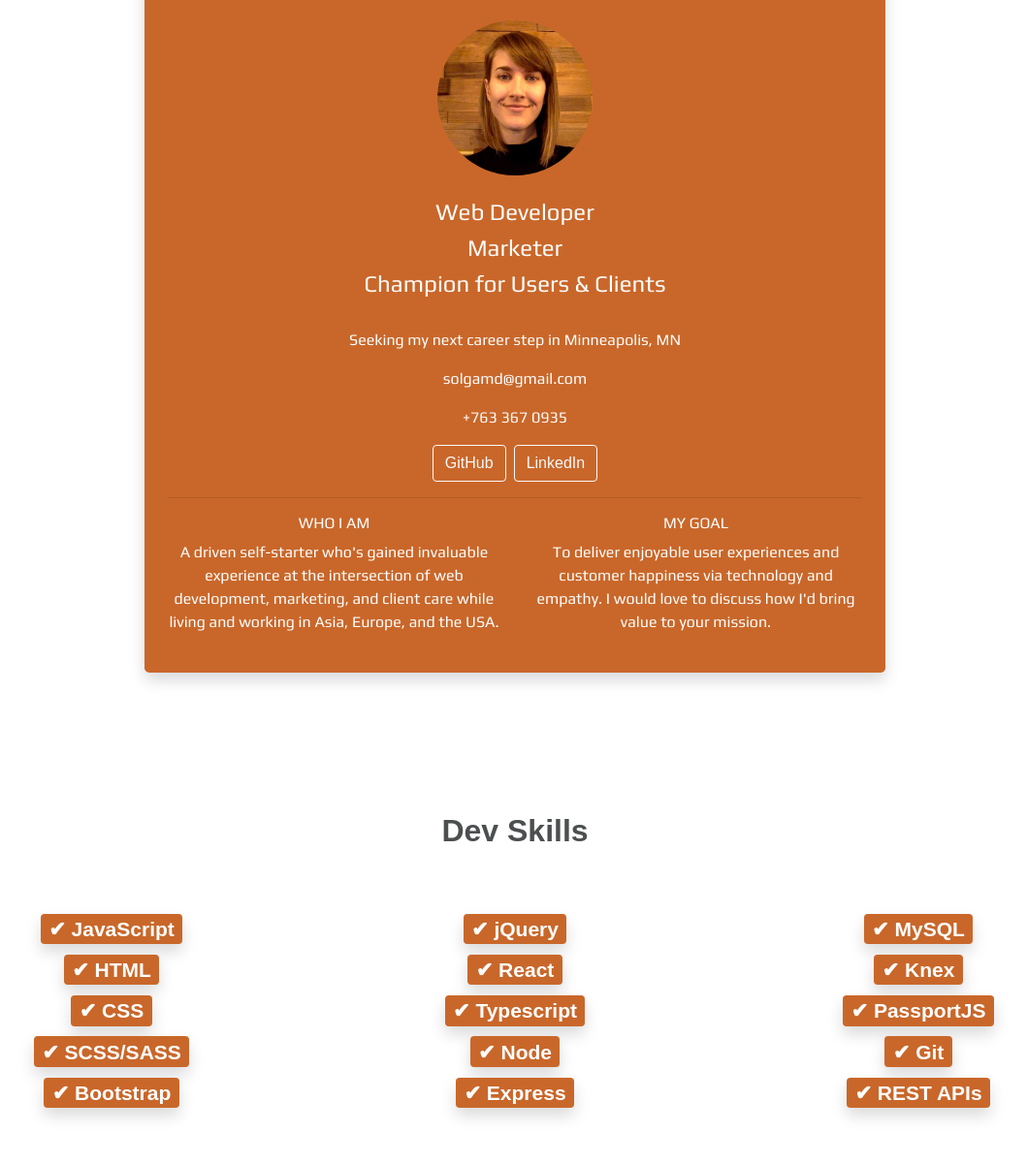
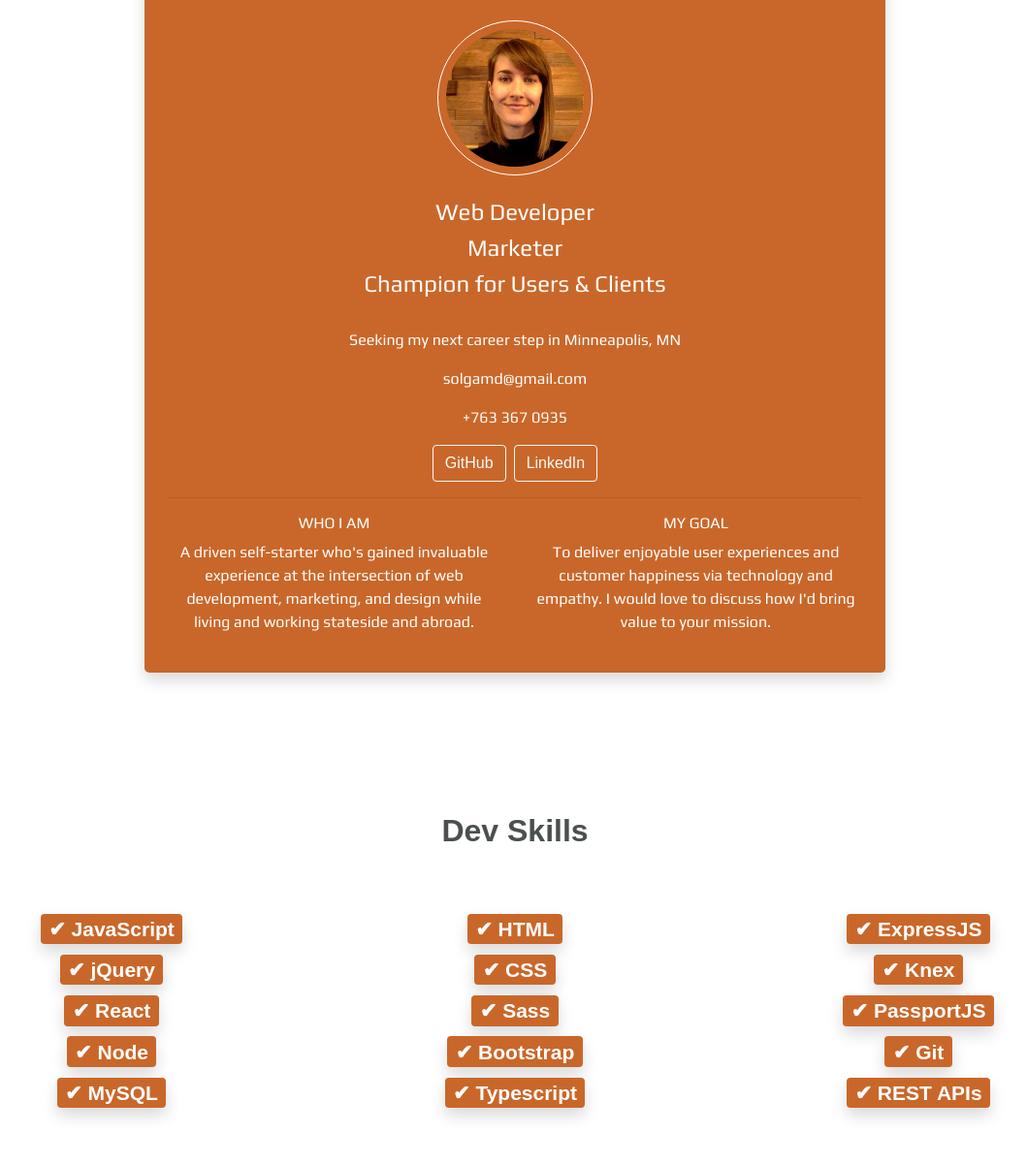
Before and after one commit to solgamd/Bootstrap-Resume, a website: page public/index.html in a window 1280 px wide. Shown: the part 179-1380 px from the top of the page at 97% size, without its empty margins (109-1168 px from the left). Drawn offline with nearby package versions, Linux system fonts and the light colour scheme.

Commit message:
Styling updates; rearranged Skills

```diff
--- a/public/index.html
+++ b/public/index.html
@@ -58,7 +58,7 @@
             <div class="col col-lg-7 col-xl-7 p-4 mx-5 bg-primary text-white rounded-lg shadow">
                 <h1 class="text-white text-center">Megan Solga-Slater</h1>
                 <div class="text-center my-4">
-                    <img class="rounded-circle text-center" style="height:10em;" src="images/headshot-crop-square.jpg"
+                    <img class="rounded-circle border border-white p-2 text-center" style="height:10em;" src="images/headshot-crop-square.jpg"
                         alt="head shot photo">
                 </div>
                 <h4 class="text-white text-center">Web Developer</h4>
@@ -79,9 +79,7 @@
                     <div class="col" style="min-width: 200px">
                         <h6 class="text-center">WHO I AM</h6>
                         <p class="text-center">A driven self-starter who's gained invaluable experience at the
-                            intersection of web development, marketing, and client care while living and working in
-                            Asia,
-                            Europe, and the USA.</p>
+                            intersection of web development, marketing, and design while living and working stateside and abroad.</p>
                     </div>
                     <div class="col" style="min-width: 200px">
                         <h6 class="text-center">MY GOAL</h6>
@@ -102,24 +100,24 @@
             <div class="col-sm mb-5 pb-5">
                 <ul class="list-group">
                     <h3><span class="badge badge-primary shadow">✔︎ JavaScript</span></h3>
-                    <h3><span class="badge badge-primary shadow">✔︎ HTML</span></h3>
-                    <h3><span class="badge badge-primary shadow">✔︎ CSS</span></h3>
-                    <h3><span class="badge badge-primary shadow">✔︎ SCSS/SASS</span></h3>
-                    <h3><span class="badge badge-primary shadow">✔︎ Bootstrap</span></h3>
+                    <h3><span class="badge badge-primary shadow">✔︎ jQuery</span></h3>
+                    <h3><span class="badge badge-primary shadow">✔︎ React</span></h3>
+                    <h3><span class="badge badge-primary shadow">✔︎ Node</span></h3>
+                    <h3><span class="badge badge-primary shadow">✔︎ MySQL</span></h3>
                 </ul>
             </div>
             <div class="col-sm mb-5 pb-5">
                 <ul class="list-group">
-                    <h3><span class="badge badge-primary shadow">✔︎ jQuery</span></h3>
-                    <h3><span class="badge badge-primary shadow">✔︎ React</span></h3>
+                    <h3><span class="badge badge-primary shadow">✔︎ HTML</span></h3>
+                    <h3><span class="badge badge-primary shadow">✔︎ CSS</span></h3>
+                    <h3><span class="badge badge-primary shadow">✔︎ Sass</span></h3>
+                    <h3><span class="badge badge-primary shadow">✔︎ Bootstrap</span></h3>
                     <h3><span class="badge badge-primary shadow">✔︎ Typescript</span></h3>
-                    <h3><span class="badge badge-primary shadow">✔︎ Node</span></h3>
-                    <h3><span class="badge badge-primary shadow">✔︎ Express</span></h3>
                 </ul>
             </div>
             <div class="col-sm mb-5 pb-5">
                 <ul class="list-group">
-                    <h3><span class="badge badge-primary shadow">✔︎ MySQL</span></h3>
+                    <h3><span class="badge badge-primary shadow">✔︎ ExpressJS</span></h3>
                     <h3><span class="badge badge-primary shadow">✔︎ Knex</span></h3>
                     <h3><span class="badge badge-primary shadow">✔︎ PassportJS</span></h3>
                     <h3><span class="badge badge-primary shadow">✔︎ Git</span></h3>
--- a/sass/styles.scss
+++ b/sass/styles.scss
@@ -20,12 +20,6 @@ body {
   color: #c9672a;
   border-bottom: solid 1px #c9672a;
   box-shadow: darkslategrey;
-}
-
-.rounded-circle {
-  // max-height: 10em;
-  border: solid 1px white;
-  padding: 5px
 }
 
 //Skills
```
